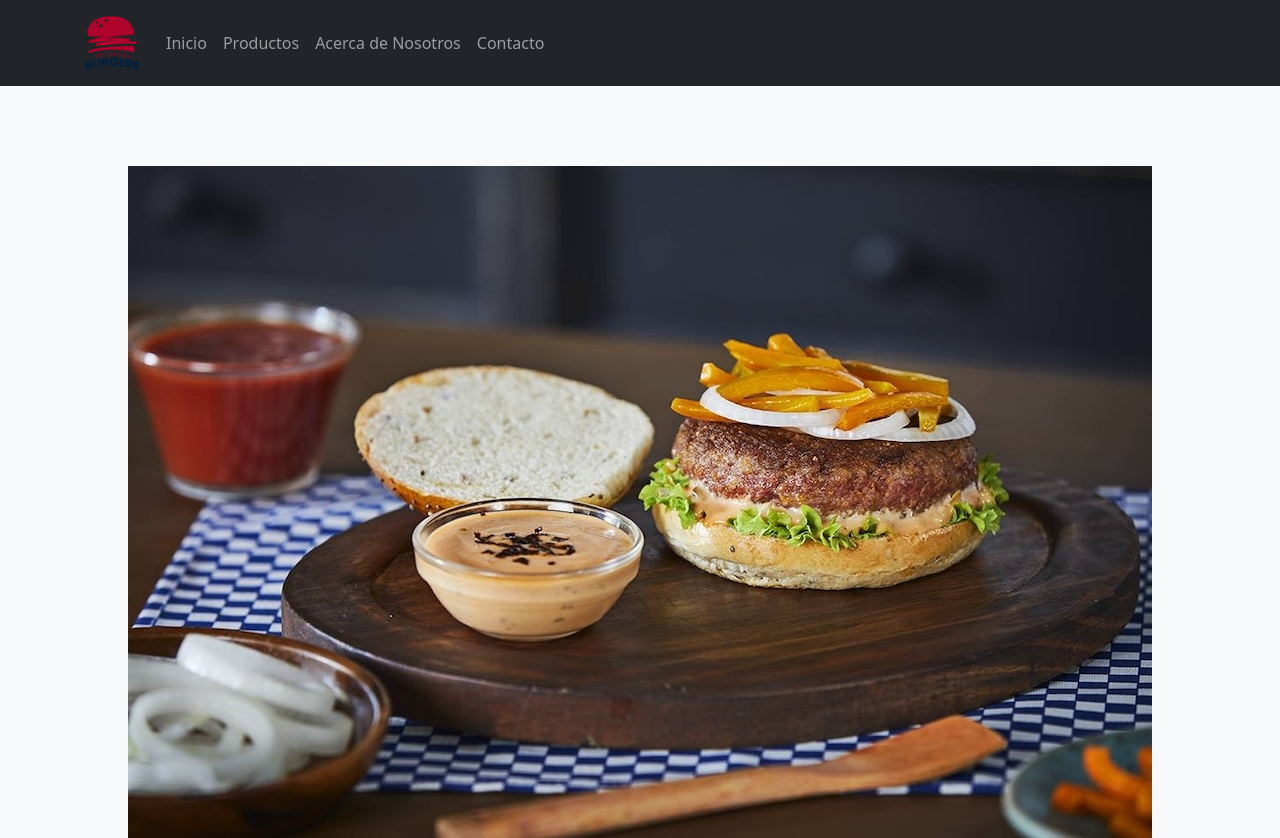
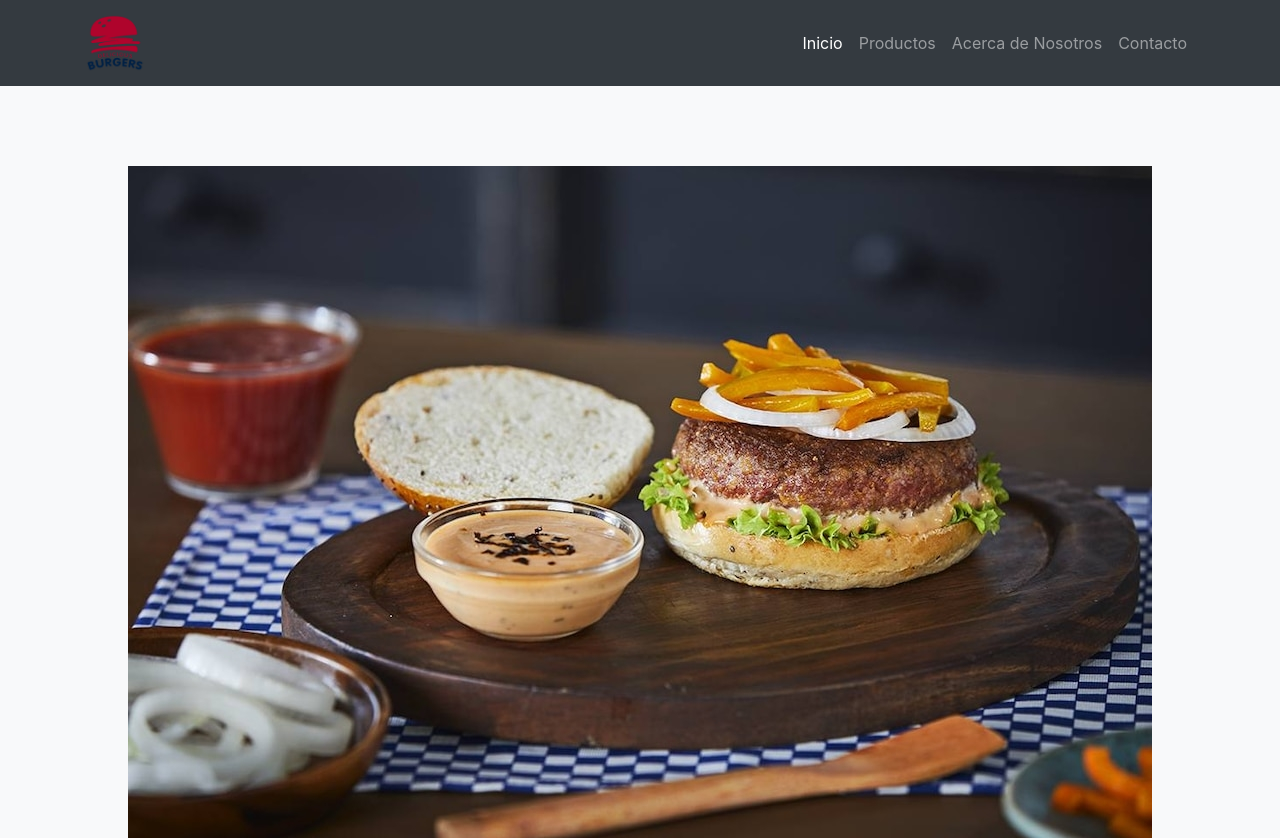
Before and after one commit to Angilica01-2016/cocinaencasa, a plain HTML site: page hamburguesa-de-res-de-guajillo.html in a window 1280 px wide. Shown: the top 838 px of the page. Drawn offline with nearby package versions, Linux system fonts and the light colour scheme.

Commit message:
Error corrected.

```diff
--- a/estilo/style.css
+++ b/estilo/style.css
@@ -25,10 +25,8 @@ body {
     font-size: 2rem;
     margin-bottom: 15px;
 }
-        body {
-            font-family: Arial, sans-serif;
-        }
 
+/* Estilos para las categorías */
 .category {
     text-align: center;
     padding: 20px;
@@ -45,6 +43,7 @@ body {
     transform: rotate(10deg);
 }
 
+/* Estilos para limitar el texto en las tarjetas */
 .card-text-limit {
     display: -webkit-box;
     -webkit-box-orient: vertical;
--- a/hamburguesa-de-res-de-guajillo.html
+++ b/hamburguesa-de-res-de-guajillo.html
@@ -4,7 +4,7 @@
     <meta charset="UTF-8">
     <meta name="viewport" content="width=device-width, initial-scale=1.0">
     <title>Burger Special</title>
-    <link rel="stylesheet" href="https://cdn.jsdelivr.net/npm/bootstrap@5.3.0/dist/css/bootstrap.min.css">
+    <link rel="stylesheet" href="https://cdn.jsdelivr.net/npm/bootstrap@4.5.3/dist/css/bootstrap.min.css">
     <link rel="stylesheet" href="estilo/style-blog.css">
 </head>
 <body>
@@ -18,14 +18,23 @@
             </button>
             <div class="collapse navbar-collapse" id="navbarNav">
                 <ul class="navbar-nav ml-auto">
-                    <li class="nav-item"><a class="nav-link" href="index.html">Inicio</a></li>
-                    <li class="nav-item"><a class="nav-link" href="#">Productos</a></li>
-                    <li class="nav-item"><a class="nav-link" href="#">Acerca de Nosotros</a></li>
-                    <li class="nav-item"><a class="nav-link" href="#contacto">Contacto</a></li>
+                    <li class="nav-item active">
+                        <a class="nav-link" href="index.html">Inicio</a>
+                    </li>
+                    <li class="nav-item">
+                        <a class="nav-link" href="#">Productos</a>
+                    </li>
+                    <li class="nav-item">
+                        <a class="nav-link" href="#">Acerca de Nosotros</a>
+                    </li>
+                    <li class="nav-item">
+                        <a class="nav-link" href="#contacto">Contacto</a>
+                    </li>
                 </ul>
             </div>
         </div>
     </nav>
+
     <header class="header text-center">
         <img src="image/Hamburguesa-de-res.jpg" alt="Portada de la receta" class="header-image img-fluid">
     </header>
@@ -221,9 +230,10 @@
         </div>
     </footer>
 
-    <script src="https://cdnjs.cloudflare.com/ajax/libs/font-awesome/6.0.0-beta3/js/all.min.js"></script>
-    <script src="https://code.jquery.com/jquery-3.6.0.min.js"></script>
-    <script src="https://stackpath.bootstrapcdn.com/bootstrap/4.5.2/js/bootstrap.min.js"></script>
-    <script src="script.js"></script>
+   <!-- Scripts -->
+<script src="https://cdnjs.cloudflare.com/ajax/libs/font-awesome/6.0.0-beta3/js/all.min.js"></script>
+<script src="https://code.jquery.com/jquery-3.6.0.min.js"></script>
+<script src="https://cdn.jsdelivr.net/npm/bootstrap@4.5.3/dist/js/bootstrap.bundle.min.js"></script>
+<script src="script.js"></script>
 </body>
 </html>
```
Also changed, not shown: index.html (+3 -3 lines), script.js (deleted), 1 other file. Lines whose indentation alone changed are shown as unchanged.
